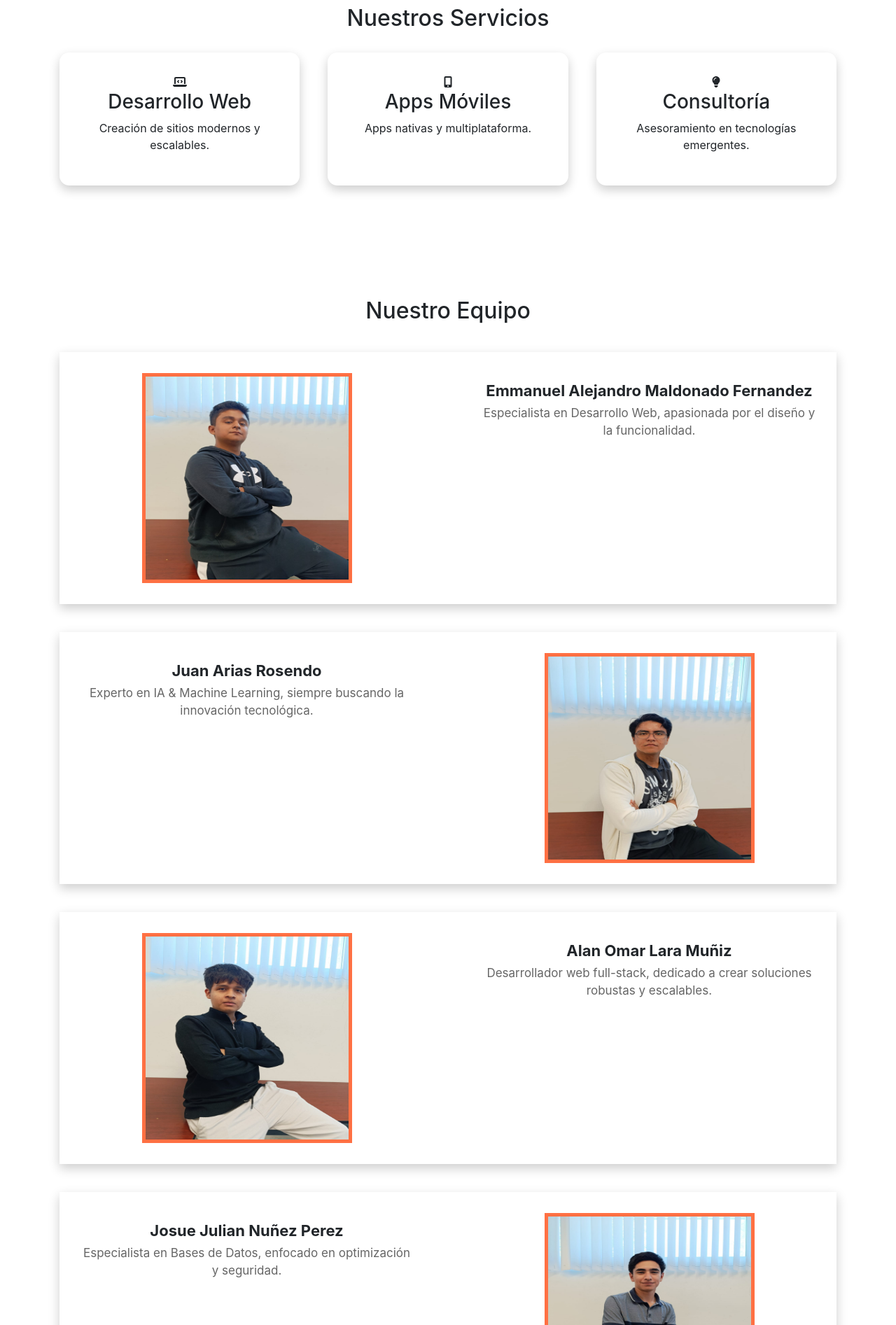
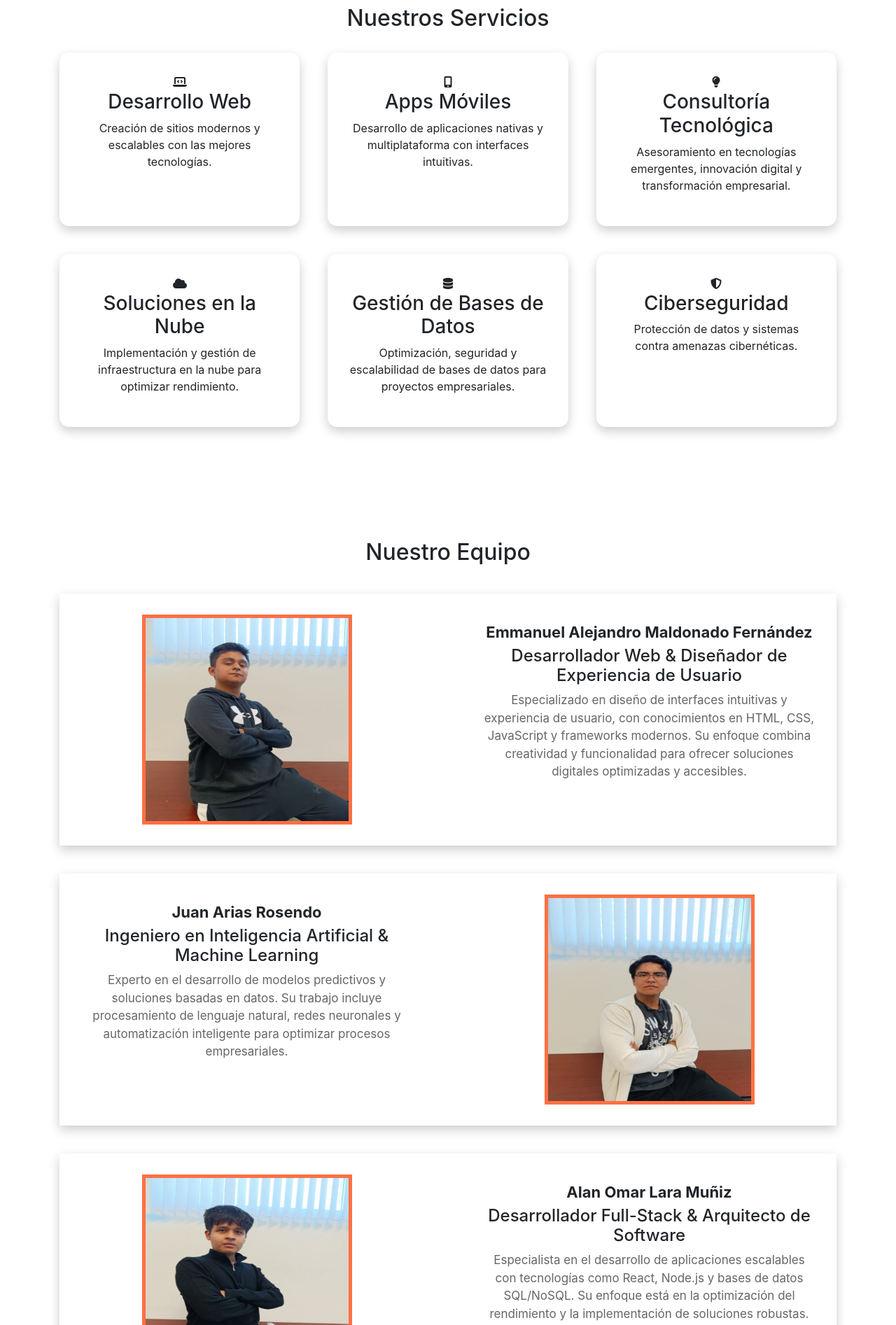
Before and after one commit to JJ5A/comales, a plain HTML site: page index.html in a window 1280 px wide. Shown: the part 740-2633 px from the top of the page at 70% size. Drawn offline with nearby package versions, Linux system fonts and the light colour scheme.

Commit message:
Mejoras Contenido

```diff
--- a/index.html
+++ b/index.html
@@ -43,62 +43,79 @@
                 <div class="service">
                     <i class="fas fa-laptop-code"></i>
                     <h3>Desarrollo Web</h3>
-                    <p>Creación de sitios modernos y escalables.</p>
+                    <p>Creación de sitios modernos y escalables con las mejores tecnologías.</p>
                 </div>
                 <div class="service">
                     <i class="fas fa-mobile-alt"></i>
                     <h3>Apps Móviles</h3>
-                    <p>Apps nativas y multiplataforma.</p>
+                    <p>Desarrollo de aplicaciones nativas y multiplataforma con interfaces intuitivas.</p>
                 </div>
                 <div class="service">
                     <i class="fas fa-lightbulb"></i>
-                    <h3>Consultoría</h3>
-                    <p>Asesoramiento en tecnologías emergentes.</p>
+                    <h3>Consultoría Tecnológica</h3>
+                    <p>Asesoramiento en tecnologías emergentes, innovación digital y transformación empresarial.</p>
+                </div>
+                <div class="service">
+                    <i class="fas fa-cloud"></i>
+                    <h3>Soluciones en la Nube</h3>
+                    <p>Implementación y gestión de infraestructura en la nube para optimizar rendimiento.</p>
+                </div>
+                <div class="service">
+                    <i class="fas fa-database"></i>
+                    <h3>Gestión de Bases de Datos</h3>
+                    <p>Optimización, seguridad y escalabilidad de bases de datos para proyectos empresariales.</p>
+                </div>
+                <div class="service">
+                    <i class="fas fa-shield-alt"></i>
+                    <h3>Ciberseguridad</h3>
+                    <p>Protección de datos y sistemas contra amenazas cibernéticas.</p>
                 </div>
             </div>
         </div>
     </section>
+
 
     <section id="equipo" class="section">
         <div class="container">
             <h2>Nuestro Equipo</h2>
             <div class="team-grid">
                 <div class="team-member">
-                    <img src="images/integrantes/ema.jpg" alt="Integrante 1">
-
+                    <img src="images/integrantes/ema.jpg" alt="Emmanuel Alejandro Maldonado Fernandez">
                 </div>
                 <div class="team-member">
-                    <h3>Emmanuel Alejandro Maldonado Fernandez</h3>
-                    <p>Especialista en Desarrollo Web, apasionada por el diseño y la funcionalidad.</p>
+                    <h3>Emmanuel Alejandro Maldonado Fernández</h3>
+                    <h4>Desarrollador Web & Diseñador de Experiencia de Usuario</h4>
+                    <p>Especializado en diseño de interfaces intuitivas y experiencia de usuario, con conocimientos en HTML, CSS, JavaScript y frameworks modernos. Su enfoque combina creatividad y funcionalidad para ofrecer soluciones digitales optimizadas y accesibles.</p>
                 </div>
             </div>
             <div class="team-grid">
                 <div class="team-member">
                     <h3>Juan Arias Rosendo</h3>
-                    <p>Experto en IA & Machine Learning, siempre buscando la innovación tecnológica.</p>
+                    <h4>Ingeniero en Inteligencia Artificial & Machine Learning</h4>
+                    <p>Experto en el desarrollo de modelos predictivos y soluciones basadas en datos. Su trabajo incluye procesamiento de lenguaje natural, redes neuronales y automatización inteligente para optimizar procesos empresariales.</p>
                 </div>
                 <div class="team-member">
-                    <img src="images/integrantes/juan.jpg" alt="Integrante 2">
-
+                    <img src="images/integrantes/juan.jpg" alt="Juan Arias Rosendo">
                 </div>
             </div>
             <div class="team-grid">
                 <div class="team-member">
-                    <img src="images/integrantes/alan.jpg" alt="Integrante 1">
+                    <img src="images/integrantes/alan.jpg" alt="Alan Omar Lara Muñiz">
                 </div>
                 <div class="team-member">
                     <h3>Alan Omar Lara Muñiz</h3>
-                    <p>Desarrollador web full-stack, dedicado a crear soluciones robustas y escalables.</p>
+                    <h4>Desarrollador Full-Stack & Arquitecto de Software</h4>
+                    <p>Especialista en el desarrollo de aplicaciones escalables con tecnologías como React, Node.js y bases de datos SQL/NoSQL. Su enfoque está en la optimización del rendimiento y la implementación de soluciones robustas.</p>
                 </div>
             </div>
             <div class="team-grid">
                 <div class="team-member">
-                    <h3>Josue Julian Nuñez Perez</h3>
-                    <p>Especialista en Bases de Datos, enfocado en optimización y seguridad.</p>
+                    <h3>Josué Julián Núñez Pérez</h3>
+                    <h4>Especialista en Bases de Datos & Seguridad Informática</h4>
+                    <p>Ingeniero en sistemas con experiencia en gestión de bases de datos y ciberseguridad. Su trabajo se centra en la optimización de datos y la protección contra amenazas cibernéticas.</p>
                 </div>
                 <div class="team-member">
-                    <img src="images/integrantes/julian.jpg" alt="Integrante 2">
-
+                    <img src="images/integrantes/julian.jpg" alt="Josué Julián Núñez Pérez">
                 </div>
             </div>
         </div>
@@ -142,9 +159,5 @@
         </div>
       </div>
     </footer>
-
-
-
-
 </body>
 </html>
```
